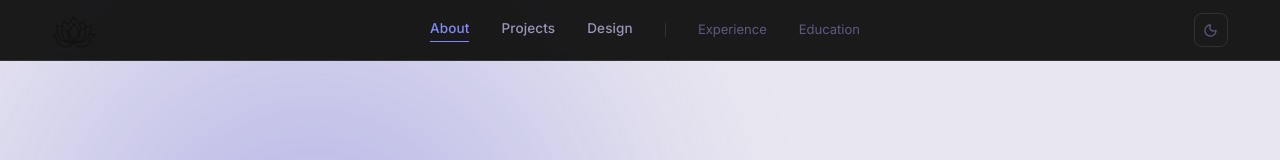
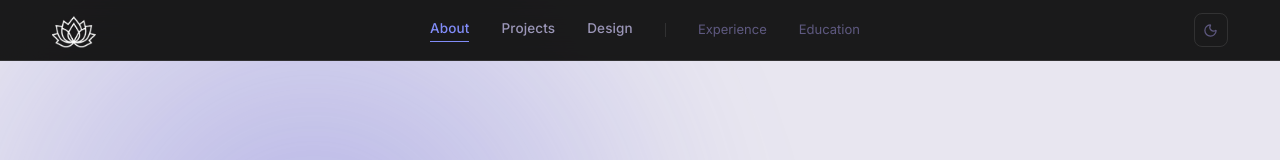
Before and after one commit to dhrithia/personal-website, a React (Vite) app: page / in a window 1280 px wide. Shown: the top 160 px of the page. Built offline with nearby package versions, Linux system fonts and the light colour scheme.

Commit message:
added logo color invert for nav bar

```diff
--- a/src/components/Layout.tsx
+++ b/src/components/Layout.tsx
@@ -230,6 +230,7 @@ export default function Layout() {
               width: "44px",
               borderRadius: "8px",
               display: "block",
+              filter: dark ? "none" : "invert(1) brightness(2)",
             }}
           />
         </NavLink>
```
